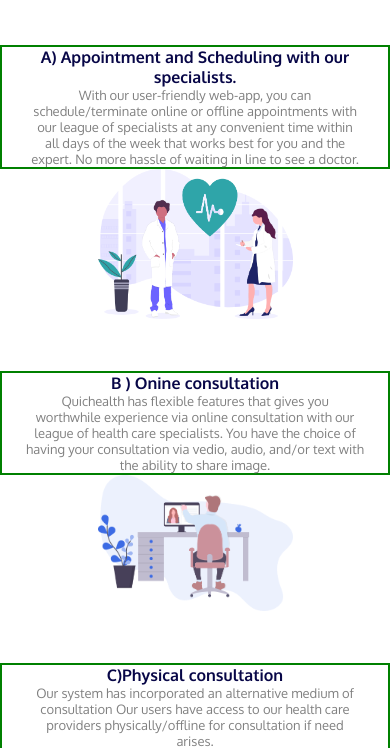
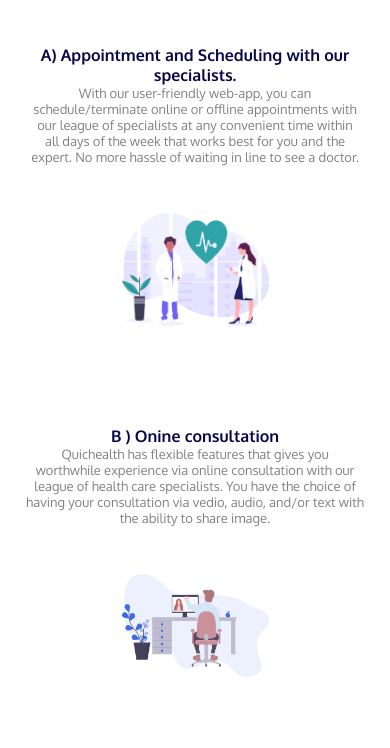
Before and after one commit to Abass1998/our-services, a plain HTML site: page index.html in a window 390 px wide. Shown: the part 63-811 px from the top of the page. Drawn offline with Linux system fonts and the light colour scheme; a script that the page names is missing.

Commit message:
Update landingpage.css

```diff
--- a/css/landingpage.css
+++ b/css/landingpage.css
@@ -112,12 +112,14 @@
     margin-top: 3rem;
   }
   .appointment-description {
-    border: 2px solid green;
+    /*border: 2px solid green;*/
     width: 100%;
+
   }
   .appointment-image {
     /* border: 2px solid yellow; */
     width: 100%;
+     padding:3rem;
   }
   .picture {
     width: 50%;
```
